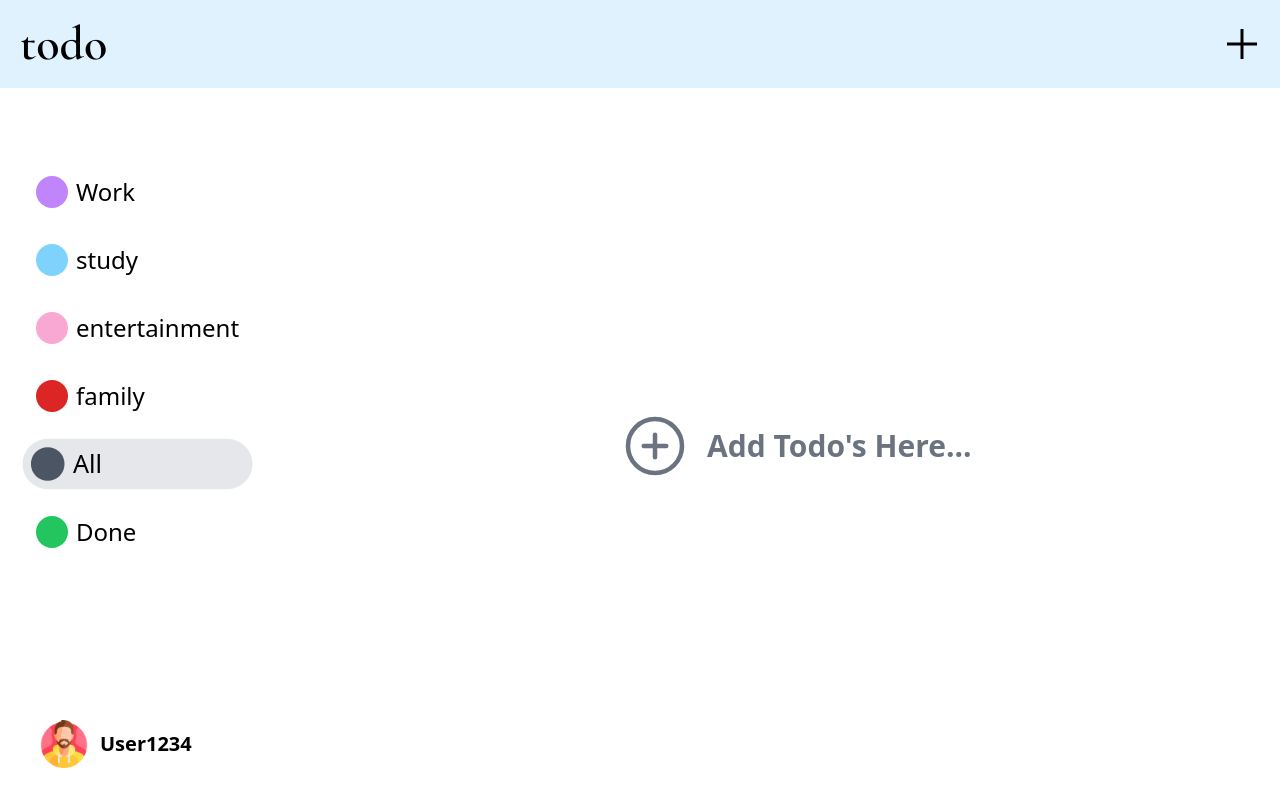
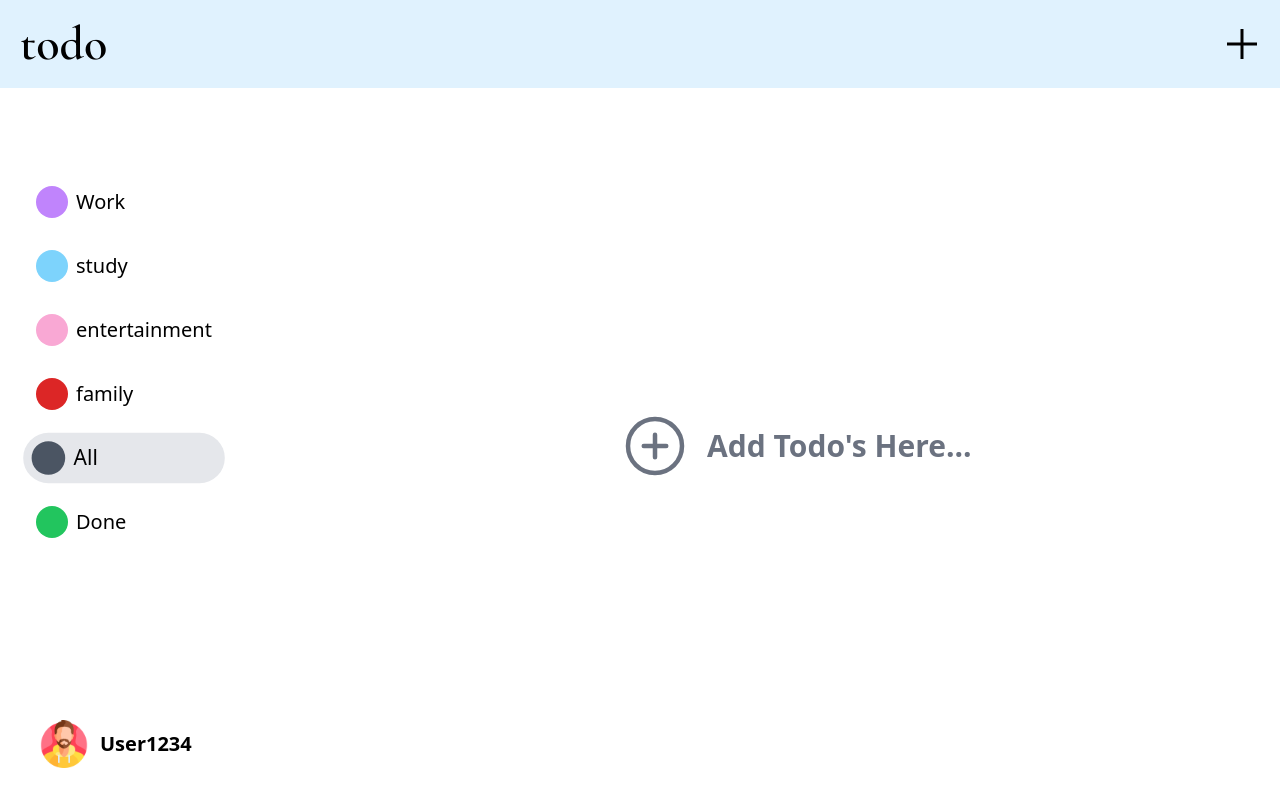
Before and after one commit to SAGARSINGH-1/Todo-React, a React (Vite) app: page / in a window 1280 px wide. Built offline with nearby package versions, Linux system fonts and the light colour scheme.

Commit message:
Added for dev

```diff
--- a/src/Components/Home.jsx
+++ b/src/Components/Home.jsx
@@ -156,7 +156,7 @@ function Home({ data, setData }) {
     <div className="flex gap-3">
       {/* ... Your other components ... */}
       <div id='active' className='flex flex-col w-[388px] p-5 max-h-max justify-between'>
-        <div className='p-2 flex flex-col justify-center h-[68vh] text-2xl gap-5 fixed'>
+        <div className='p-2 flex flex-col justify-center h-[68vh] text-xl gap-4 fixed'>
           <div onClick={() => filterApply('work')} className={`selection:bg-none cursor-pointer flex items-center gap-2 py-2 px-2 ${work && all ? "bg-gray-200 scale-105" : ""} rounded-3xl`}><p className='inline-block w-8 h-8 bg-purple-400 rounded-full'> </p> Work</div>
           <div onClick={() => filterApply('study')} className={`selection:bg-none cursor-pointer flex items-center gap-2 py-2 px-2 ${study && all ? "bg-gray-200  scale-105" : ""} rounded-3xl`}><p className='inline-block w-8 h-8 bg-sky-300 rounded-full'> </p>study</div>
           <div onClick={() => filterApply('entertainment')} className={`selection:bg-none cursor-pointer flex items-center gap-2 py-2 px-2 ${entertainment && all ? "bg-gray-200  scale-105" : ""} rounded-3xl`}><p className='inline-block w-8 h-8 bg-pink-300 rounded-full'> </p>entertainment</div>
```
